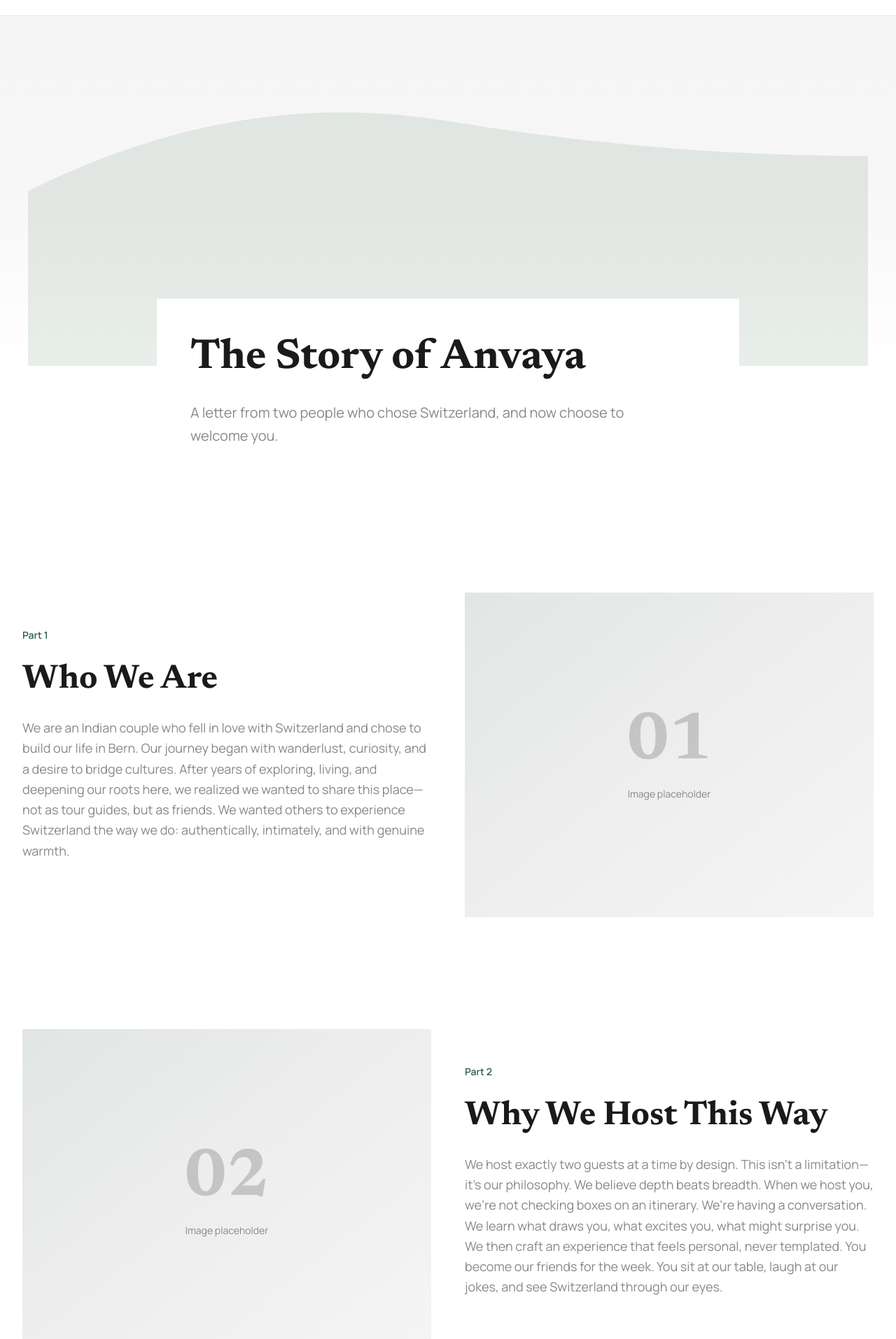
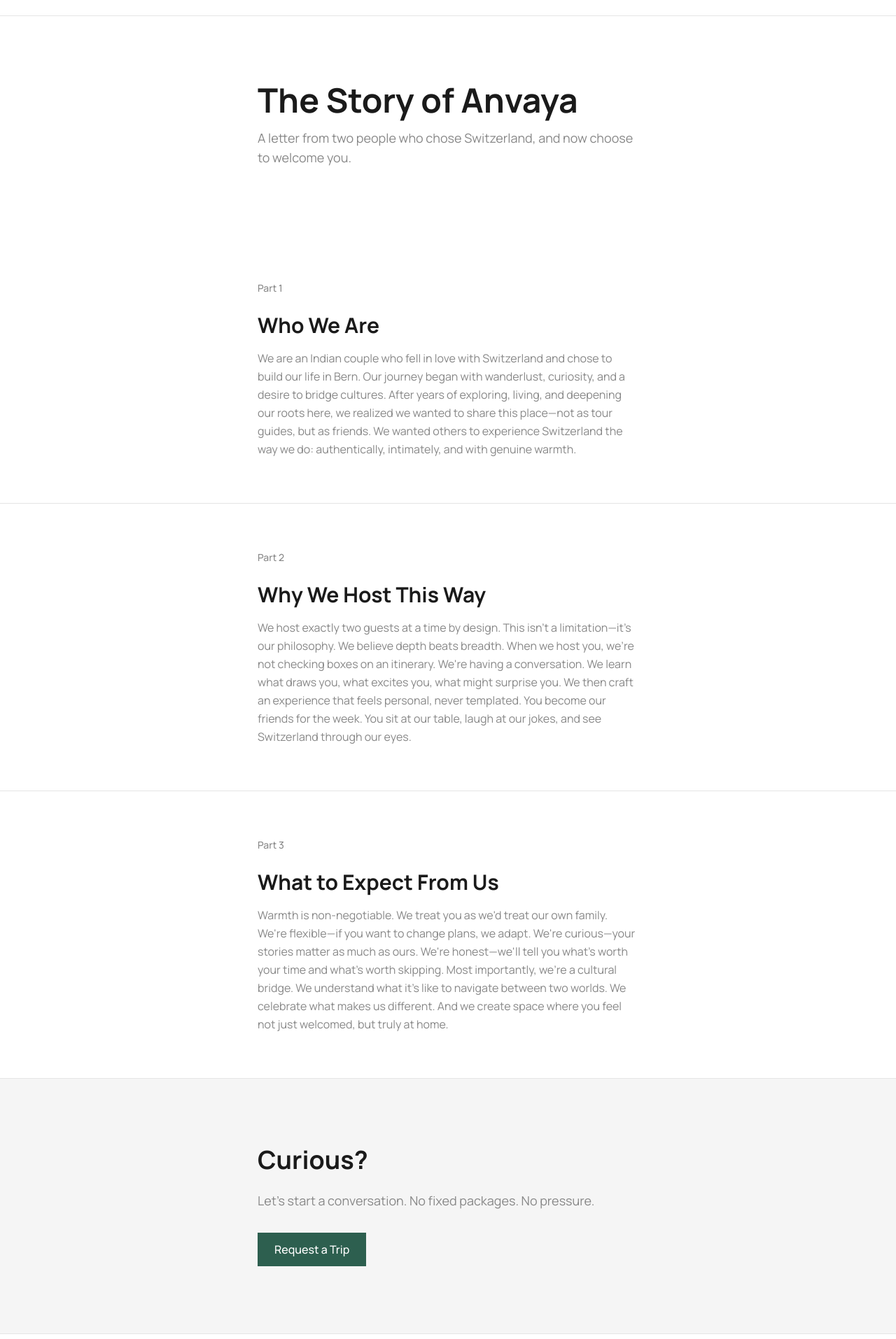
Before and after one commit to nitishspatkar/anvaya, a Next.js app: page /about in a window 1280 px wide. Shown: the part 66-1980 px from the top of the page at 70% size. Built offline with nearby package versions, Linux system fonts and the light colour scheme.

Commit message:
refactor: simplify about page components for minimal design
Update about page to ultra-minimalist style with clean typography and whitespace.

```diff
--- a/components/sections/about-cta.tsx
+++ b/components/sections/about-cta.tsx
@@ -2,19 +2,17 @@ import Link from 'next/link';
 
 export default function AboutCTA() {
   return (
-    <section className="w-full bg-background border-t border-border">
-      <div className="max-w-4xl mx-auto px-4 md:px-8 py-16 md:py-24">
-        <div className="text-center">
-          <h2 className="font-serif text-4xl md:text-5xl font-bold text-foreground mb-6 leading-tight">
-            Curious?
-          </h2>
-          <p className="text-lg text-muted-foreground mb-8 leading-relaxed max-w-2xl mx-auto">
-            Let&apos;s start a conversation. No fixed packages. No pressure. Just a chance to see if we&apos;re the right fit for each other.
-          </p>
-          <Link href="/request-trip" className="inline-block bg-primary text-primary-foreground px-8 py-3 font-medium hover:bg-primary/90 transition">
-            Request a Trip
-          </Link>
-        </div>
+    <section className="py-16 md:py-24 bg-muted">
+      <div className="max-w-2xl mx-auto px-8 md:px-16">
+        <h2 className="text-3xl md:text-4xl font-bold text-foreground mb-6">
+          Curious?
+        </h2>
+        <p className="text-lg text-muted-foreground mb-8">
+          Let's start a conversation. No fixed packages. No pressure.
+        </p>
+        <Link href="/request-trip" className="inline-block bg-primary text-primary-foreground px-6 py-3 font-medium hover:opacity-80 transition">
+          Request a Trip
+        </Link>
       </div>
     </section>
   );
--- a/components/sections/about-hero.tsx
+++ b/components/sections/about-hero.tsx
@@ -1,26 +1,13 @@
 export default function AboutHero() {
   return (
-    <section className="relative w-full">
-      {/* Hero Image Placeholder */}
-      <div className="w-full h-96 md:h-[500px] bg-gradient-to-b from-muted via-muted/80 to-background relative flex items-center justify-center overflow-hidden">
-        <div className="absolute inset-0 opacity-10">
-          <svg className="w-full h-full" viewBox="0 0 1200 500">
-            <path d="M0,250 Q300,100 600,150 T1200,200 L1200,500 L0,500 Z" fill="#2C5F3E" />
-          </svg>
-        </div>
-      </div>
-
-      {/* Content */}
-      <div className="max-w-4xl mx-auto px-4 md:px-8 -mt-24 relative z-10">
-        <div className="bg-background rounded-none p-8 md:p-12 mb-8 md:mb-12">
-          <h1 className="font-serif text-5xl md:text-6xl font-bold text-foreground mb-6 leading-tight">
-            The Story of Anvaya
-          </h1>
-
-          <p className="text-lg md:text-xl text-muted-foreground mb-8 leading-relaxed max-w-2xl">
-            A letter from two people who chose Switzerland, and now choose to welcome you.
-          </p>
-        </div>
+    <section className="py-16 md:py-24 bg-background">
+      <div className="max-w-2xl mx-auto px-8 md:px-16">
+        <h1 className="text-4xl md:text-5xl font-bold text-foreground mb-4">
+          The Story of Anvaya
+        </h1>
+        <p className="text-lg text-muted-foreground">
+          A letter from two people who chose Switzerland, and now choose to welcome you.
+        </p>
       </div>
     </section>
   );
--- a/components/sections/story-section.tsx
+++ b/components/sections/story-section.tsx
@@ -6,52 +6,18 @@ interface StorySectionProps {
 }
 
 export default function StorySection({ number, title, content, imagePosition }: StorySectionProps) {
-  const imageCol = (
-    <div className="w-full h-96 md:h-full min-h-96 bg-muted rounded-none flex items-center justify-center relative overflow-hidden group">
-      <div className="absolute inset-0 bg-gradient-to-br from-primary/10 via-secondary/5 to-transparent" />
-      <div className="relative z-10 w-full h-full flex items-center justify-center">
-        <div className="text-center">
-          <div className="text-muted-foreground/40 text-6xl md:text-8xl font-serif font-bold mb-4">
-            {String(number).padStart(2, '0')}
-          </div>
-          <p className="text-sm text-muted-foreground">Image placeholder</p>
+  return (
+    <section className="py-12 md:py-16 bg-background border-b border-border">
+      <div className="max-w-2xl mx-auto px-8 md:px-16">
+        <div className="mb-6">
+          <span className="text-sm text-muted-foreground font-medium">Part {number}</span>
         </div>
-      </div>
-    </div>
-  );
-
-  const contentCol = (
-    <div className="flex flex-col justify-center py-8 md:py-12">
-      <div className="mb-4">
-        <span className="inline-block text-sm font-semibold text-primary mb-2">
-          Part {number}
-        </span>
-      </div>
-      <h2 className="font-serif text-4xl md:text-5xl font-bold text-foreground mb-6 leading-tight">
-        {title}
-      </h2>
-      <p className="text-base md:text-lg text-muted-foreground leading-relaxed mb-8">
-        {content}
-      </p>
-    </div>
-  );
-
-  return (
-    <section className="w-full bg-background">
-      <div className="max-w-7xl mx-auto px-4 md:px-8 py-12 md:py-20">
-        <div className="grid grid-cols-1 md:grid-cols-2 gap-8 md:gap-12 items-center">
-          {imagePosition === 'left' ? (
-            <>
-              {imageCol}
-              {contentCol}
-            </>
-          ) : (
-            <>
-              {contentCol}
-              {imageCol}
-            </>
-          )}
-        </div>
+        <h2 className="text-2xl md:text-3xl font-bold text-foreground mb-4">
+          {title}
+        </h2>
+        <p className="text-base text-muted-foreground leading-relaxed">
+          {content}
+        </p>
       </div>
     </section>
   );
```
